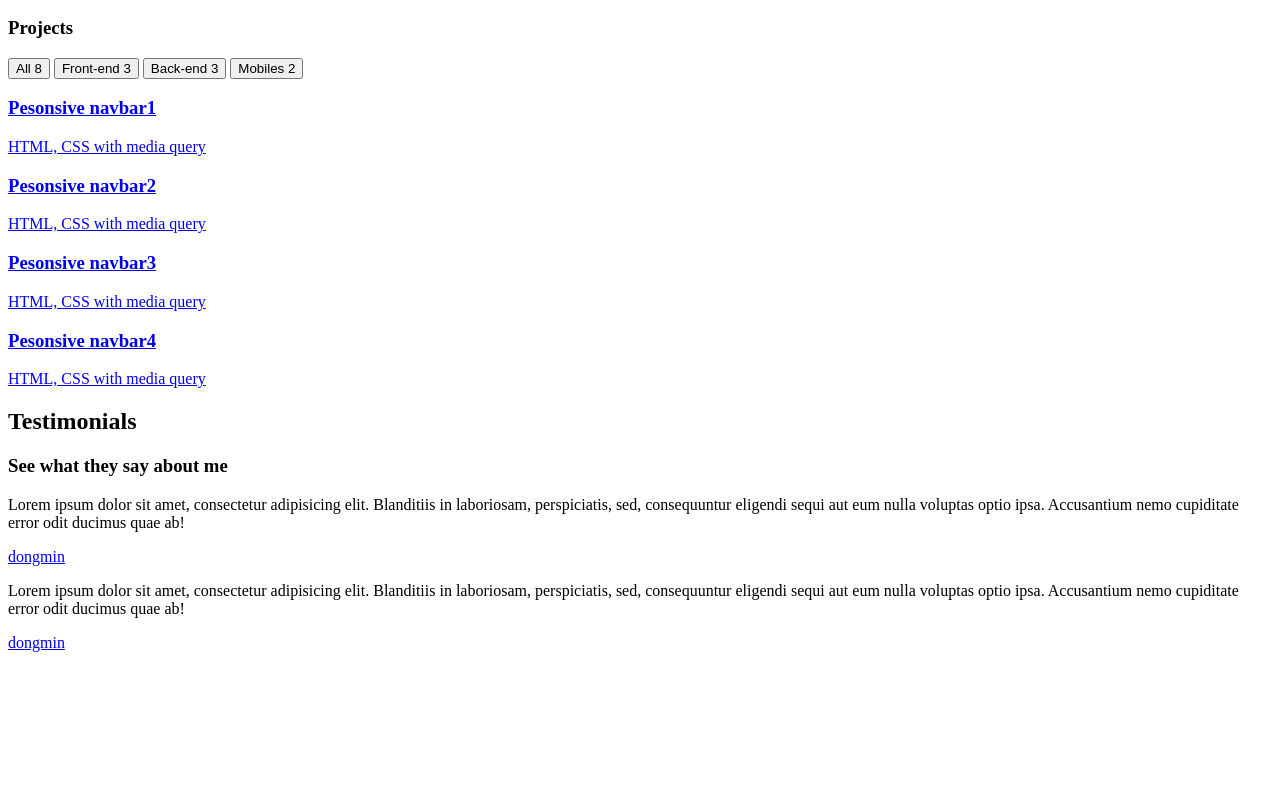
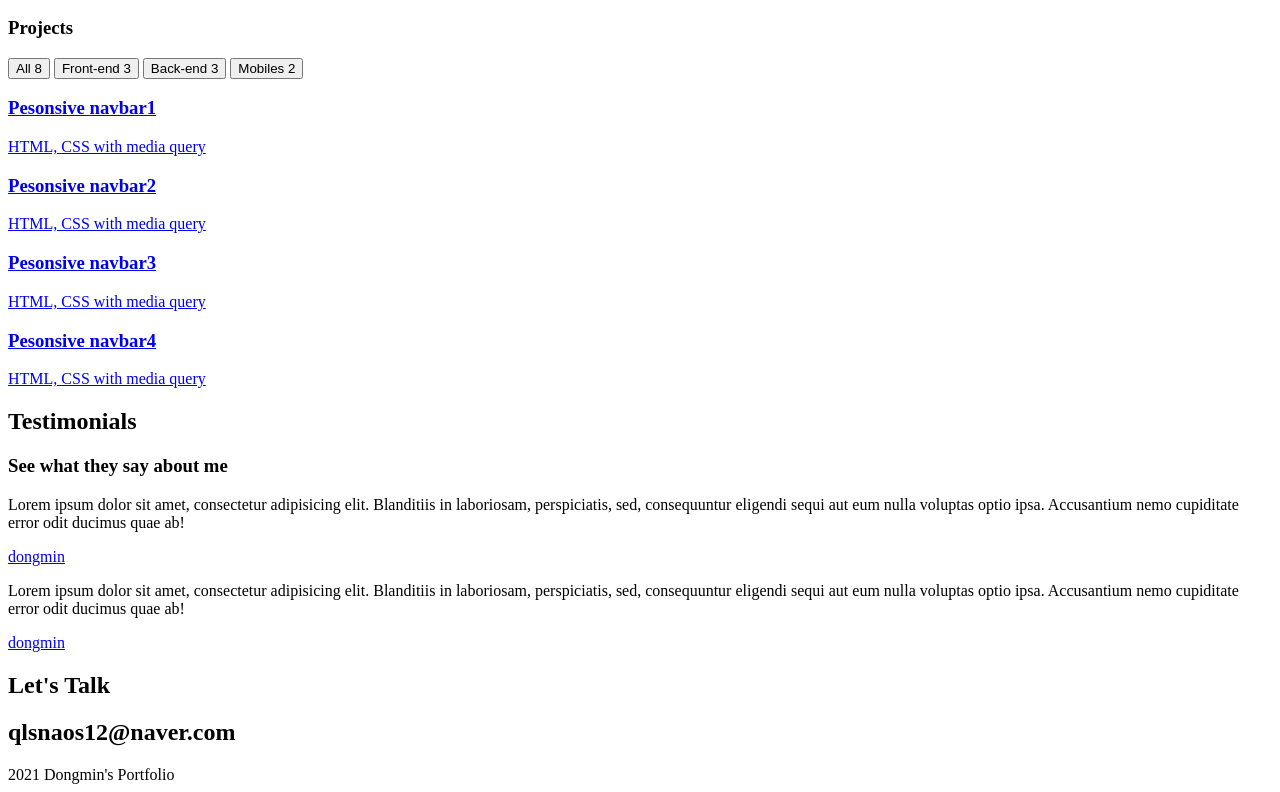
Before and after one commit to mindong2/Dongmin-s-portfolio, a plain HTML site: page index.html in a window 1280 px wide. Shown: the part 1385-2177 px from the top of the page. Before the commit the page ends 2053 px from the top, so only its background shows below. Drawn offline with Linux system fonts and the light colour scheme.

Commit message:
contact me html

```diff
--- a/index.html
+++ b/index.html
@@ -270,6 +270,13 @@
     </section>
 
     <!-- footer -->
-    <section id="footer"></section>
+    <section id="contact">
+      <h1 class="contact__title">Let's Talk</h1>
+      <h2 class="contact__email">qlsnaos12@naver.com</h2>
+      <div class="contact__links">
+        <!-- github, facebook, insta 등-->
+      </div>
+      <div class="contact__rights">2021 Dongmin's Portfolio</div>
+    </section>
   </body>
 </html>
```
